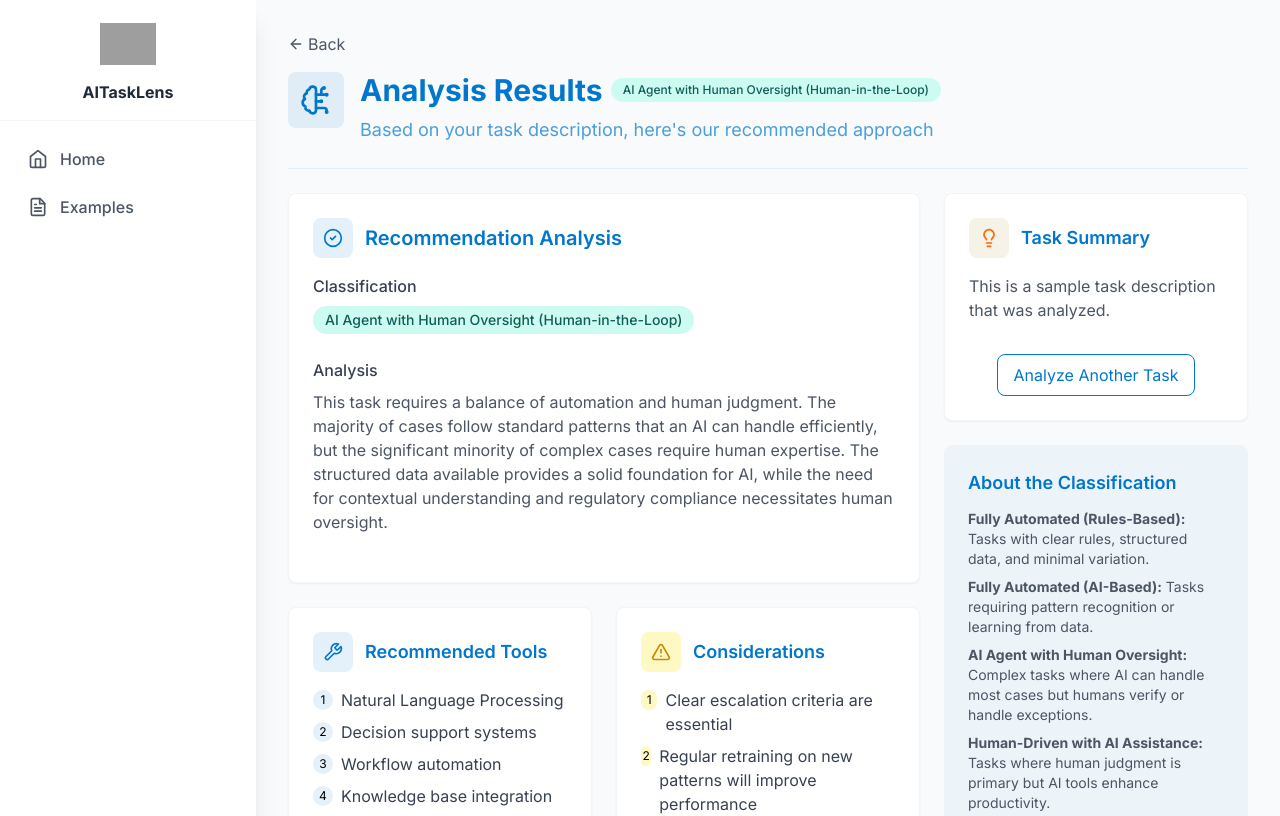
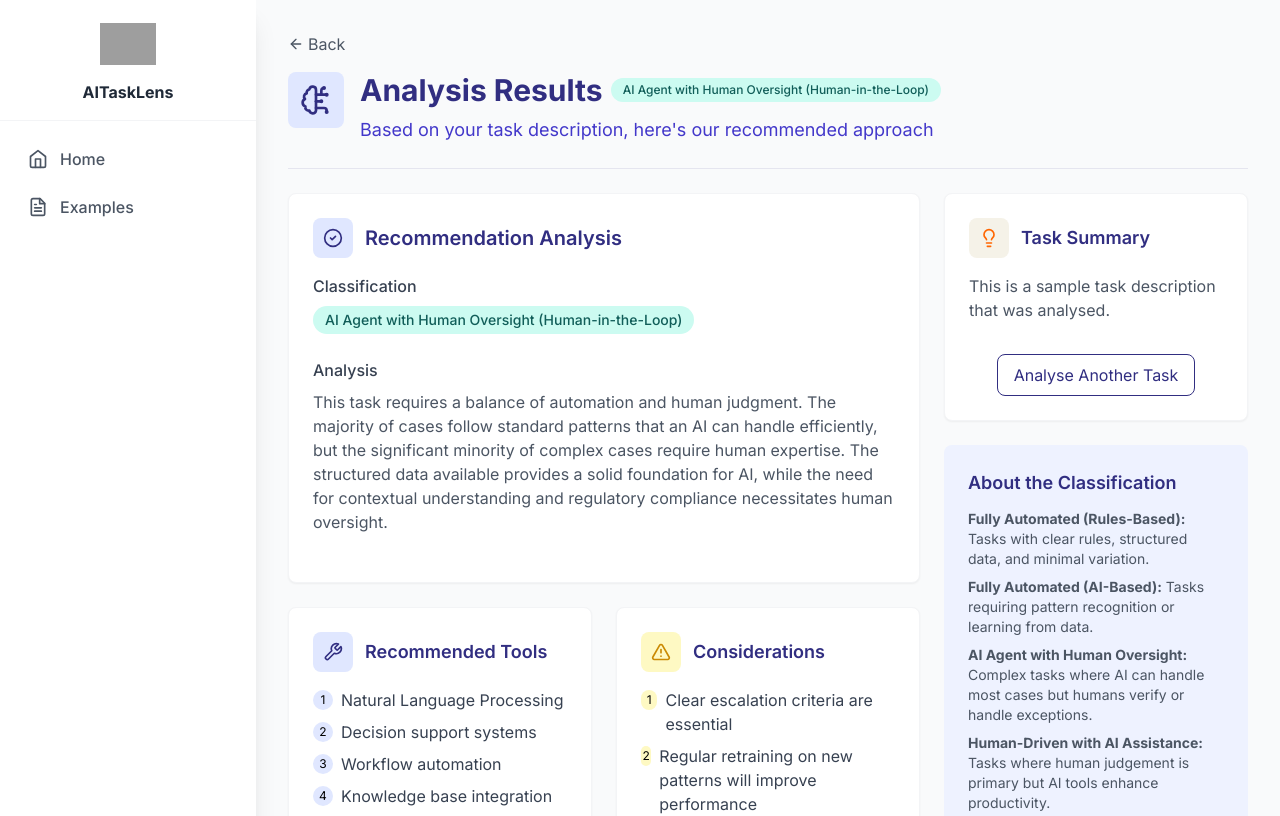
Before and after one commit to DrPBaksh/AITaskLens_v2, a React (Create React App) app: page /analysis/1 in a window 1280 px wide. Shown: the top 816 px of the page. Built offline with nearby package versions, Linux system fonts and the light colour scheme; sample sign-in values are in the browser's storage; grey boxes are pictures that could not be loaded.

Commit message:
Update AnalysisPage with consistent color scheme and UK spelling

```diff
--- a/src/pages/AnalysisPage.jsx
+++ b/src/pages/AnalysisPage.jsx
@@ -37,7 +37,7 @@ const AnalysisPage = () => {
       // Use mock data as fallback
       setAnalysis(mockAnalysisResponse);
       setAnswers({
-        0: "This is a sample task description that was analyzed.",
+        "0": "This is a sample task description that was analysed.",
         // Other answers would be included here
       });
     }
@@ -67,7 +67,7 @@ const AnalysisPage = () => {
   if (loading) {
     return (
       <div className="flex justify-center items-center h-64">
-        <div className="animate-spin h-8 w-8 border-4 border-corndel-blue border-t-transparent rounded-full"></div>
+        <div className="animate-spin h-8 w-8 border-4 border-indigo-900 border-t-transparent rounded-full"></div>
       </div>
     );
   }
@@ -119,27 +119,27 @@ const AnalysisPage = () => {
       >
         <button
           onClick={() => navigate(-1)}
-          className="mb-4 flex items-center text-gray-600 hover:text-corndel-blue transition-colors"
+          className="mb-4 flex items-center text-gray-600 hover:text-indigo-900 transition-colors"
         >
           <ArrowLeft className="h-4 w-4 mr-1" />
           Back
         </button>
 
-        <div className="border-b border-corndel-blue/10 pb-6">
+        <div className="border-b border-indigo-900/10 pb-6">
           <div className="flex items-start gap-4">
-            <div className="bg-corndel-blue/10 p-3 rounded-lg">
-              <BrainCircuit size={32} className="text-corndel-blue" />
+            <div className="bg-indigo-100 p-3 rounded-lg">
+              <BrainCircuit size={32} className="text-indigo-900" />
             </div>
             <div>
               <div className="flex flex-wrap items-center gap-2 mb-2">
-                <h1 className="text-3xl font-bold text-corndel-blue">
+                <h1 className="text-3xl font-bold text-indigo-900">
                   Analysis Results
                 </h1>
                 <div className={`text-xs font-medium px-3 py-1 rounded-full ${getClassificationColor(analysis.Classification)}`}>
                   {analysis.Classification}
                 </div>
               </div>
-              <h2 className="text-lg text-corndel-blue/70">
+              <h2 className="text-lg text-indigo-700">
                 Based on your task description, here's our recommended approach
               </h2>
             </div>
@@ -156,10 +156,10 @@ const AnalysisPage = () => {
             transition={{ delay: 0.1 }}
           >
             <div className="flex items-center mb-4">
-              <div className="w-10 h-10 bg-corndel-blue/10 rounded-lg flex items-center justify-center mr-3">
-                <CheckCircle2 className="h-5 w-5 text-corndel-blue" />
+              <div className="w-10 h-10 bg-indigo-100 rounded-lg flex items-center justify-center mr-3">
+                <CheckCircle2 className="h-5 w-5 text-indigo-900" />
               </div>
-              <h3 className="text-xl font-semibold text-corndel-blue">Recommendation Analysis</h3>
+              <h3 className="text-xl font-semibold text-indigo-900">Recommendation Analysis</h3>
             </div>
 
             <div className="mb-6">
@@ -185,16 +185,16 @@ const AnalysisPage = () => {
               transition={{ delay: 0.2 }}
             >
               <div className="flex items-center mb-4">
-                <div className="w-10 h-10 bg-corndel-blue/10 rounded-lg flex items-center justify-center mr-3">
-                  <Wrench className="h-5 w-5 text-corndel-blue" />
+                <div className="w-10 h-10 bg-indigo-100 rounded-lg flex items-center justify-center mr-3">
+                  <Wrench className="h-5 w-5 text-indigo-900" />
                 </div>
-                <h3 className="text-lg font-semibold text-corndel-blue">Recommended Tools</h3>
+                <h3 className="text-lg font-semibold text-indigo-900">Recommended Tools</h3>
               </div>
 
               <ul className="space-y-2">
                 {analysis.Tools && analysis.Tools.map((tool, index) => (
                   <li key={index} className="flex items-start">
-                    <div className="w-5 h-5 bg-corndel-blue/10 rounded-full flex items-center justify-center text-xs mr-2 mt-0.5">
+                    <div className="w-5 h-5 bg-indigo-100 rounded-full flex items-center justify-center text-xs mr-2 mt-0.5">
                       {index + 1}
                     </div>
                     <span className="text-gray-700">{tool}</span>
@@ -213,7 +213,7 @@ const AnalysisPage = () => {
                 <div className="w-10 h-10 bg-yellow-100 rounded-lg flex items-center justify-center mr-3">
                   <AlertTriangle className="h-5 w-5 text-yellow-600" />
                 </div>
-                <h3 className="text-lg font-semibold text-corndel-blue">Considerations</h3>
+                <h3 className="text-lg font-semibold text-indigo-900">Considerations</h3>
               </div>
 
               <ul className="space-y-2">
@@ -241,30 +241,30 @@ const AnalysisPage = () => {
               <div className="w-10 h-10 bg-corndel-beige rounded-lg flex items-center justify-center mr-3">
                 <Lightbulb className="h-5 w-5 text-corndel-orange" />
               </div>
-              <h3 className="text-lg font-semibold text-corndel-blue">Task Summary</h3>
+              <h3 className="text-lg font-semibold text-indigo-900">Task Summary</h3>
             </div>
 
             <div className="text-gray-600 mb-4 max-h-48 overflow-y-auto">
-              <p className="mb-2">{answers[0]}</p>
+              <p className="mb-2">{answers["0"]}</p>
             </div>
 
             <div className="text-center mt-6">
               <button
                 onClick={() => navigate('/')}
-                className="inline-flex items-center justify-center px-4 py-2 border border-corndel-blue text-corndel-blue rounded-lg hover:bg-corndel-blue/5 transition-colors"
+                className="inline-flex items-center justify-center px-4 py-2 border border-indigo-900 text-indigo-900 rounded-lg hover:bg-indigo-100 transition-colors"
               >
-                Analyze Another Task
+                Analyse Another Task
               </button>
             </div>
           </motion.div>
 
           <motion.div
-            className="bg-corndel-blue/5 p-6 rounded-lg"
+            className="bg-indigo-50 p-6 rounded-lg"
             initial={{ opacity: 0, y: 20 }}
             animate={{ opacity: 1, y: 0 }}
             transition={{ delay: 0.2 }}
           >
-            <h3 className="text-lg font-semibold text-corndel-blue mb-3">About the Classification</h3>
+            <h3 className="text-lg font-semibold text-indigo-900 mb-3">About the Classification</h3>
 
             <div className="text-sm text-gray-600">
               <p className="mb-2">
@@ -277,13 +277,13 @@ const AnalysisPage = () => {
                 <strong>AI Agent with Human Oversight:</strong> Complex tasks where AI can handle most cases but humans verify or handle exceptions.
               </p>
               <p className="mb-2">
-                <strong>Human-Driven with AI Assistance:</strong> Tasks where human judgment is primary but AI tools enhance productivity.
+                <strong>Human-Driven with AI Assistance:</strong> Tasks where human judgement is primary but AI tools enhance productivity.
               </p>
               <p className="mb-2">
                 <strong>Generative AI Task:</strong> Creative or analytical tasks where humans direct AI to generate content or insights.
               </p>
               <p>
-                <strong>Human-Only:</strong> Tasks requiring complex judgment, empathy, or accountability that can't be automated.
+                <strong>Human-Only:</strong> Tasks requiring complex judgement, empathy, or accountability that can't be automated.
               </p>
             </div>
           </motion.div>
```
